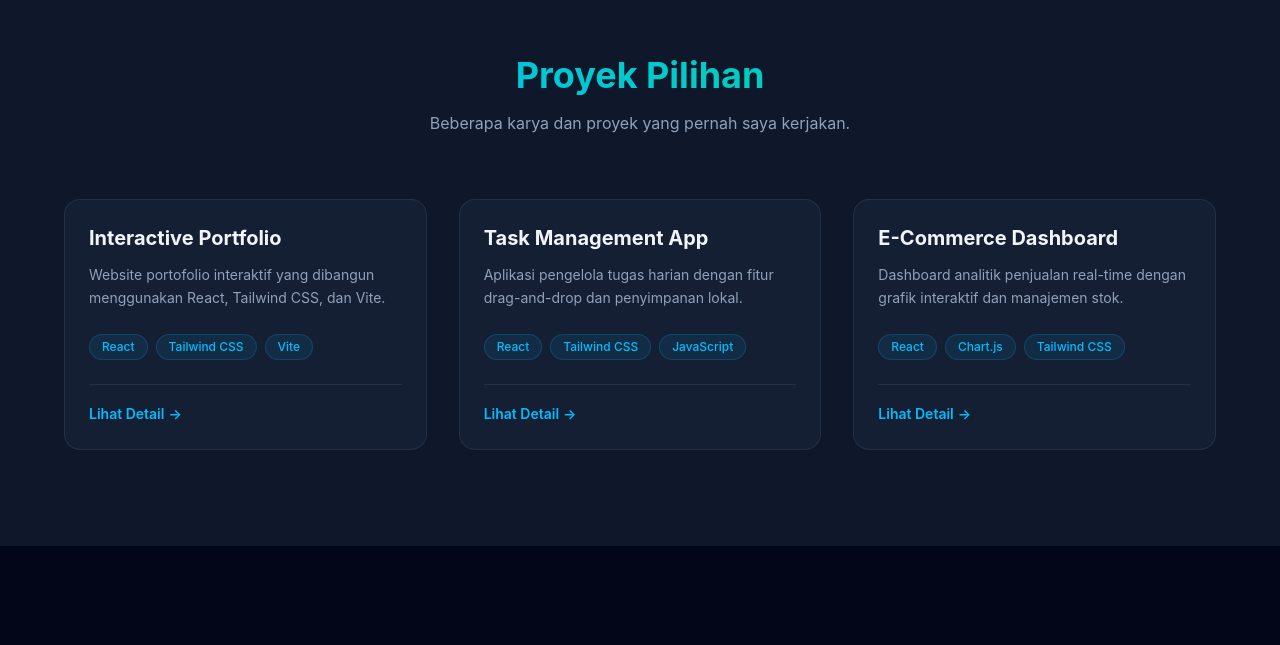
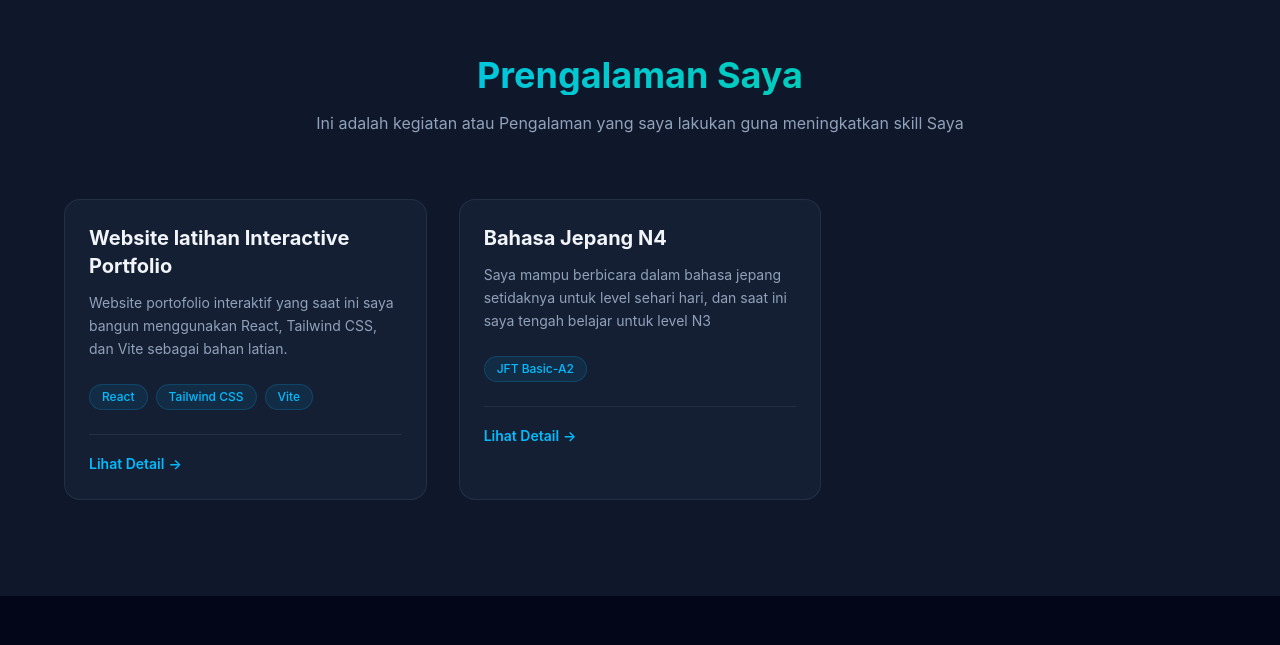
Before and after one commit to Soundwavesz/my-portofolio, a React (Vite) app: page / in a window 1280 px wide. Shown: the part 841-1486 px from the top of the page. Built offline with nearby package versions, Linux system fonts and the light colour scheme.

Commit message:
animasi nambah dikit

```diff
--- a/src/components/Contact.jsx
+++ b/src/components/Contact.jsx
@@ -1,7 +1,13 @@
+import { motion } from "framer-motion"
 export default function Contact() {
   return (
     <section id="contact" className="py-24 bg-slate-950 text-white px-6">
-      <div className="max-w-4xl mx-auto text-center">
+      <motion.div
+      initial={{opacity:0, y:20}}
+      whileInView={{opacity:1, y:0}}
+      viewport={{once: true}}
+      transition={{duration:0.6}}
+      className="max-w-4xl mx-auto text-center">
         <h2 className="text-3xl sm:text-4xl font-bold bg-gradient-to-r from-sky-400 to-emerald-400 bg-clip-text text-transparent">
           Mari Bekerja Sama
         </h2>
@@ -30,7 +36,7 @@ export default function Contact() {
         <div className="mt-20 pt-8 border-t border-slate-800/80 text-sm text-slate-500">
           <p>© {new Date().getFullYear()} Portfolio. Built with React & Tailwind CSS on Linux Mint.</p>
         </div>
-      </div>
+      </motion.div>
     </section>
   )
 }
--- a/src/components/Project.jsx
+++ b/src/components/Project.jsx
@@ -3,23 +3,23 @@ import { motion } from "framer-motion"
 export default function Projects() {
   const projects = [
     {
-      title: "Interactive Portfolio",
-      description: "Website portofolio interaktif yang dibangun menggunakan React, Tailwind CSS, dan Vite.",
+      title: "Website latihan Interactive Portfolio",
+      description: "Website portofolio interaktif yang saat ini saya bangun menggunakan React, Tailwind CSS, dan Vite sebagai bahan latian.",
       tech: ["React", "Tailwind CSS", "Vite"],
       link: "#",
     },
     {
-      title: "Task Management App",
-      description: "Aplikasi pengelola tugas harian dengan fitur drag-and-drop dan penyimpanan lokal.",
-      tech: ["React", "Tailwind CSS", "JavaScript"],
+      title: "Bahasa Jepang N4",
+      description: "Saya mampu berbicara dalam bahasa jepang setidaknya untuk level sehari hari, dan saat ini saya tengah belajar untuk level N3",
+      tech: ["JFT Basic-A2"],
       link: "#",
     },
-    {
-      title: "E-Commerce Dashboard",
-      description: "Dashboard analitik penjualan real-time dengan grafik interaktif dan manajemen stok.",
-      tech: ["React", "Chart.js", "Tailwind CSS"],
-      link: "#",
-    },
+    // {
+    //   title: "E-Commerce Dashboard",
+    //   description: "Dashboard analitik penjualan real-time dengan grafik interaktif dan manajemen stok.",
+    //   tech: ["React", "Chart.js", "Tailwind CSS"],
+    //   link: "#",
+    // },
   ]
 
   return (
@@ -33,10 +33,10 @@ export default function Projects() {
           className="text-center mb-16"
         >
           <h2 className="text-3xl sm:text-4xl font-bold bg-gradient-to-r from-sky-400 to-emerald-400 bg-clip-text text-transparent">
-            Proyek Pilihan
+            Prengalaman Saya
           </h2>
           <p className="mt-4 text-slate-400">
-            Beberapa karya dan proyek yang pernah saya kerjakan.
+            Ini adalah kegiatan atau Pengalaman yang saya lakukan guna meningkatkan skill Saya
           </p>
         </motion.div>
 
```
